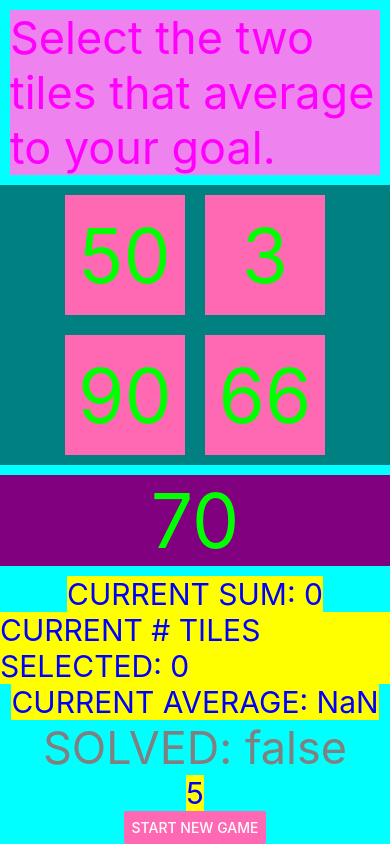
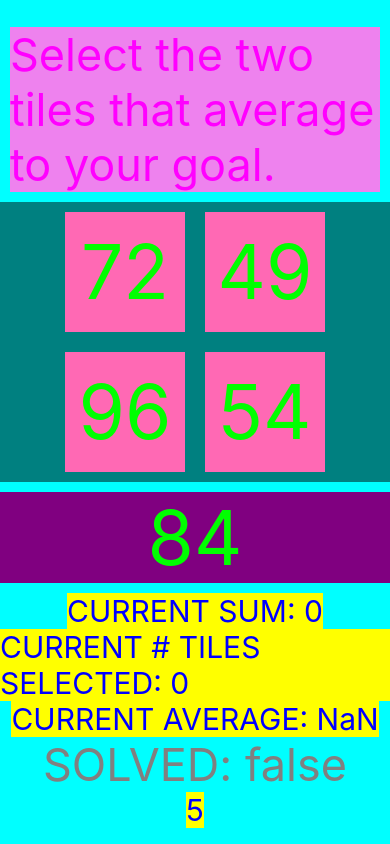
Before and after one commit to s-kinch/average-game, a React Native app: screen / in a window 390 px wide. Built offline with nearby package versions, Linux system fonts and the light colour scheme.

Commit message:
randomize numbers

```diff
--- a/App.tsx
+++ b/App.tsx
@@ -70,10 +70,18 @@ const reducer = (state, action) => {
 const generateGame = () => {
   // TODO: randomize goal
   // TODO: randomize x, a, b
-  const goal = 70
-  const x = 20
-  const a = 3
-  const b = 66
+  // const goal = 70
+  // const x = 20
+  // const a = 3
+  // const b = 66
+
+  const goal = Math.floor(Math.random() * 98) + 2 // [2-98]
+  const x = Math.abs(Math.floor(Math.random() * Math.min(Math.abs(goal - 1), Math.abs(goal - 100))))
+  const a = Math.floor(Math.random() * 100) + 1 // [1-100]
+  const b = Math.floor(Math.random() * 100) + 1 // [1-100]
+
+
+
 
   const tiles = [goal - x, goal + x, a, b].map(num => ({id: uuidv4(), num, selected: false}))
   shuffleArray(tiles)
@@ -89,7 +97,8 @@ const generateGame = () => {
   }
 }
 const initialState = {
-  game: generateGame()
+  game: generateGame(), // TODO: change 'game' to 'level'
+  // TODO: points
 }
 
 const Tile = ({num, selected, handlePress}) => {
@@ -100,14 +109,25 @@ const Tile = ({num, selected, handlePress}) => {
   </TouchableOpacity>
 }
 
+type Game = {
+  id: number,
+  timer: number,
+  tiles: [
+    {id: number, num: number, selected: boolean}
+  ],
+  goal: number,
+  numberOfTilesSelected: number,
+  sum: number,
+  solved: boolean,
+}
+
 export default function App() {
   const [state, dispatch] = useReducer(reducer, initialState)
-  const {game} = state
-  const {id, timer, tiles, goal, solved, sum, numberOfTilesSelected} = game
+  const {id, timer, tiles, goal, solved, sum, numberOfTilesSelected} : Game = state.game
   let timerRef = useRef(null)
   // TODO: Harder: gotta pick more than two tiles
 
-  // TODO: Tick timer, stop when solved
+  // Tick timer
   useEffect(() => {
     timerRef.current = setInterval(() => {
       dispatch({type: 'TICK'})
@@ -116,6 +136,7 @@ export default function App() {
     return () => clearInterval(timerRef.current)
   }, [id]);
 
+  // Stop timer when solved
   useEffect(() => {
     if (solved) {
       clearInterval(timerRef.current)
@@ -133,7 +154,10 @@ export default function App() {
   return (
     <View style={styles.container}>
       <Text style={styles.instructionText}>Select the two tiles that average to your goal.</Text>
-      {solved ? <Text style={styles.currentAverage}>Yay you did it.</Text> :
+      {solved ? <>
+        <Text style={styles.currentAverage}>Yay you did it.</Text>
+        <Button color={'hotpink'} onPress={() => dispatch({type: 'START_NEW_GAME'})} title="Start New Game"/>
+        </> :
         <>
           <View style={styles.tileWrapper}>
             {tileComponents}
@@ -148,7 +172,7 @@ export default function App() {
         </>
       }
       <Text style={styles.currentAverage}>{timer}</Text>
-      <Button color={'hotpink'} onPress={() => dispatch({type: 'START_NEW_GAME'})} title="Start New Game"/>
+
     </View>
   );
 }
```
